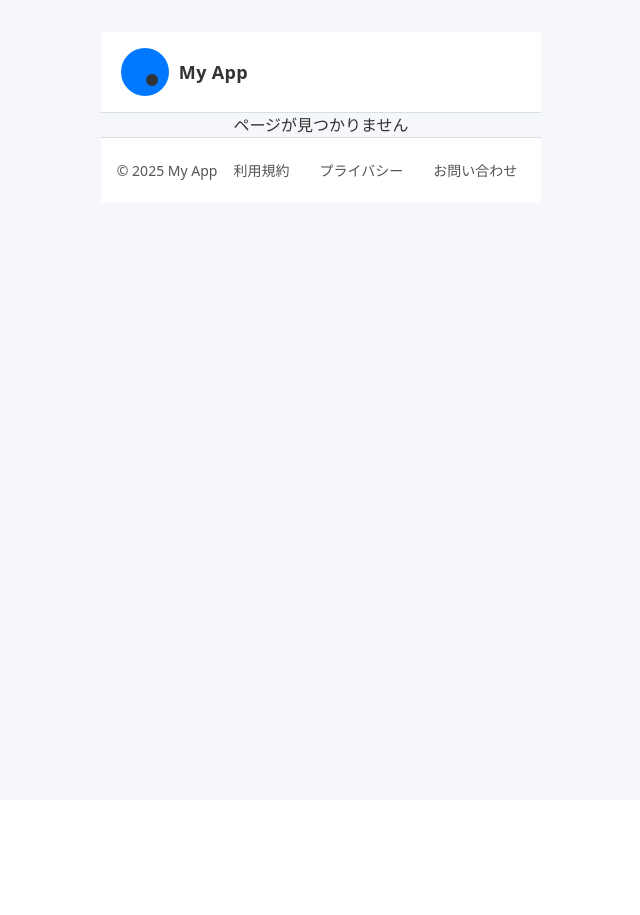
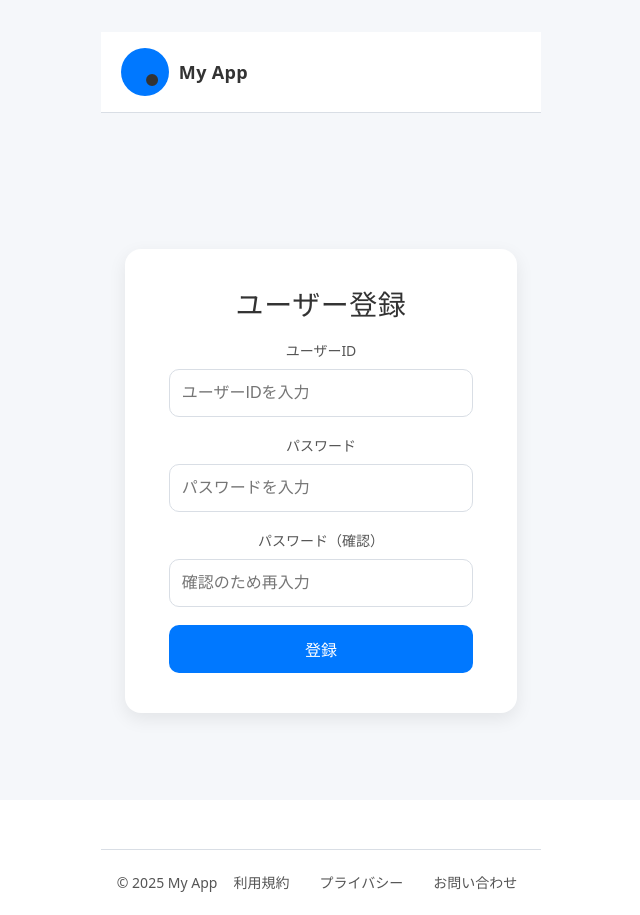
Before and after one commit to Zituryoku-0/sample_front, a React (Vite) app: page /registUser in a window 1280 px wide. Shown: the whole page, without its empty margins (319-959 px from the left). Before the commit the page ends 800 px from the top, so only its background shows below. Built offline with nearby package versions, Linux system fonts and the light colour scheme.

Commit message:
<add>:ユーザー登録画面の画面のみ作成

```diff
--- a/src/App.tsx
+++ b/src/App.tsx
@@ -2,6 +2,7 @@ import './App.css'
 import Header from './pages/common/header/header';
 import Footer from './pages/common/footer/footer';
 import Login from './pages/login/login.tsx';
+import RegistUser from './pages/registUser/registUser.tsx';
 import { Routes, Route } from 'react-router-dom';
 import { Home } from './pages/home/home.tsx';
 
@@ -13,6 +14,7 @@ function App() {
         <Routes>
           <Route path="/login" element={<Login />} />
           <Route path="/home" element={<Home />} />
+          <Route path="/registUser" element={<RegistUser />} />
           {/* 存在しないURLに来たとき */}
           <Route path="*" element={<div>ページが見つかりません</div>} />
         </Routes>
--- a/src/pages/common/footer/footer.tsx
+++ b/src/pages/common/footer/footer.tsx
@@ -1,4 +1,3 @@
-import React from "react";
 import "./footer.css";
 
 function Footer() {
--- a/src/pages/common/header/header.tsx
+++ b/src/pages/common/header/header.tsx
@@ -1,4 +1,3 @@
-import React from "react";
 import "./header.css";
 
 function Header() {
--- /dev/null
+++ b/src/pages/registUser/registUser.css
@@ -0,0 +1,114 @@
+/* registUser: login.css をベースにしたスタイル（同等の見た目） */
+:root {
+  --bg: #f5f7fa;
+  --panel: #ffffff;
+  --text: #333333;
+  --muted: #555555;
+  --border: #d9dee5;
+  --primary: #0078ff;
+  --primary-hover: #005fcc;
+  --fs-title: clamp(20px, 4vw, 28px);
+  --fs-label: clamp(13px, 2.5vw, 14px);
+  --fs-input: clamp(14px, 3vw, 16px);
+  --fs-button: clamp(15px, 3.5vw, 16px);
+  --touch: 48px;
+}
+
+* { box-sizing: border-box; }
+
+html, body, #root {
+  height: 100%;
+  background-color: var(--bg);
+  font-family: ui-sans-serif, system-ui, -apple-system, "Segoe UI", Roboto, "Helvetica Neue", Arial, "Noto Sans JP", "Apple Color Emoji", "Segoe UI Emoji";
+  color: var(--text);
+}
+
+.regist-container {
+  min-height: 100%;
+  display: grid;
+  place-items: center;
+  padding: 16px;
+}
+
+.regist-box {
+  width: 100%;
+  max-width: 420px;
+  background-color: var(--panel);
+  padding: 24px;
+  border-radius: 14px;
+  box-shadow: 0 6px 18px rgba(0,0,0,0.08);
+}
+
+.regist-title {
+  margin: 0 0 20px;
+  text-align: center;
+  font-size: var(--fs-title);
+  letter-spacing: .02em;
+}
+
+.regist-form { display: grid; gap: 16px; }
+
+.form-group { display: grid; gap: 8px; }
+
+.form-group label {
+  font-size: var(--fs-label);
+  color: var(--muted);
+}
+
+.form-group input {
+  width: 100%;
+  height: var(--touch);
+  padding: 0 12px;
+  border: 1px solid var(--border);
+  border-radius: 10px;
+  font-size: var(--fs-input);
+  background: #fff;
+  outline: none;
+  transition: border-color .2s ease, box-shadow .2s ease;
+}
+
+.form-group input:focus-visible {
+  border-color: var(--primary);
+  box-shadow: 0 0 0 4px rgba(0,120,255,.15);
+}
+.error-message{ color: chocolate; }
+
+.regist-button {
+  width: 100%;
+  height: var(--touch);
+  display: inline-flex;
+  align-items: center;
+  justify-content: center;
+  padding: 0 16px;
+  border: none;
+  border-radius: 10px;
+  background-color: var(--primary);
+  color: #fff;
+  font-size: var(--fs-button);
+  font-weight: 600;
+  cursor: pointer;
+  transition: background-color .2s ease, transform .02s ease-in-out;
+  touch-action: manipulation;
+}
+.regist-button:hover { background-color: var(--primary-hover); }
+.regist-button:active { transform: translateY(1px); }
+
+@media (prefers-color-scheme: dark) {
+  :root {
+    --bg: #0f172a;
+    --panel: #111827;
+    --text: #e5e7eb;
+    --muted: #cbd5e1;
+    --border: #273143;
+    --primary: #3b82f6;
+    --primary-hover: #2563eb;
+  }
+  .regist-box { box-shadow: 0 6px 18px rgba(0,0,0,0.5); }
+  .form-group input { background: #0b1220; color: var(--text); }
+}
+
+@media (prefers-reduced-motion: reduce) { * { transition: none !important; } }
+
+@media (min-width: 480px) { .regist-box { padding: 28px; } .regist-form { gap: 18px; } }
+@media (min-width: 768px) { .regist-box { padding: 32px 36px; border-radius: 16px; } }
+@media (min-width: 1024px) { .regist-container { padding: 24px; } .regist-box { padding: 40px 44px; } }
--- /dev/null
+++ b/src/pages/registUser/registUser.tsx
@@ -0,0 +1,120 @@
+import React, { useState } from 'react';
+import './registUser.css';
+import { useForm } from 'react-hook-form';
+import Loading from '../loading/loading';
+
+type RegistForm = {
+	userId: string;
+	password: string;
+	confirmPassword: string;
+};
+
+function RegistUser() {
+	const [loading, setLoading] = useState(false);
+	const [error, setError] = useState<string | null>(null);
+
+	const {
+		register,
+		handleSubmit,
+		watch,
+		reset,
+		formState: { errors },
+	} = useForm<RegistForm>({
+		mode: 'onBlur',
+		defaultValues: { userId: '', password: '', confirmPassword: '' },
+	});
+
+	const onSubmit = async (data: RegistForm) => {
+		setError(null);
+		if (data.password !== data.confirmPassword) {
+			setError('パスワードが一致しません。');
+			return;
+		}
+		try {
+			setLoading(true);
+			// ここでAPI呼び出しを行う予定（ダミー実装）
+			await new Promise((r) => setTimeout(r, 600));
+			// 成功時の処理（例: リダイレクトや通知）
+			alert('登録が完了しました（ダミー）。');
+			reset();
+		} catch (e) {
+			setError('登録中にエラーが発生しました。');
+            setError(e.toString());
+		} finally {
+			setLoading(false);
+		}
+	};
+
+	const pwd = watch('password');
+
+	return (
+		<div className="regist-container">
+			<div className="regist-box" aria-labelledby="regist-title">
+				<h1 id="regist-title" className="regist-title">ユーザー登録</h1>
+
+				<form className="regist-form" onSubmit={handleSubmit(onSubmit)} noValidate>
+					<div className="form-group">
+						<label htmlFor="userId">ユーザーID</label>
+						<input
+							id="userId"
+							type="text"
+							placeholder="ユーザーIDを入力"
+							autoComplete="username"
+							aria-invalid={!!errors.userId}
+							aria-describedby={errors.userId ? 'userId-error' : undefined}
+							{...register('userId', { required: 'ユーザーIDは必須です。' })}
+						/>
+						{errors.userId && (
+							<p id="userId-error" className="error-message">{errors.userId.message}</p>
+						)}
+					</div>
+
+					<div className="form-group">
+						<label htmlFor="password">パスワード</label>
+						<input
+							id="password"
+							type="password"
+							placeholder="パスワードを入力"
+							autoComplete="new-password"
+							aria-invalid={!!errors.password}
+							aria-describedby={errors.password ? 'password-error' : undefined}
+							{...register('password', {
+								required: 'パスワードは必須です。',
+								minLength: { value: 8, message: 'パスワードは8文字以上で入力してください。' },
+							})}
+						/>
+						{errors.password && (
+							<p id="password-error" className="error-message">{errors.password.message}</p>
+						)}
+					</div>
+
+					<div className="form-group">
+						<label htmlFor="confirmPassword">パスワード（確認）</label>
+						<input
+							id="confirmPassword"
+							type="password"
+							placeholder="確認のため再入力"
+							autoComplete="new-password"
+							aria-invalid={!!errors.confirmPassword}
+							aria-describedby={errors.confirmPassword ? 'confirmPassword-error' : undefined}
+							{...register('confirmPassword', {
+								required: '確認用パスワードは必須です。',
+								validate: (v) => v === pwd || 'パスワードが一致しません。',
+							})}
+						/>
+						{errors.confirmPassword && (
+							<p id="confirmPassword-error" className="error-message">{errors.confirmPassword.message}</p>
+						)}
+					</div>
+
+					{error && <div className="error-message">{error}</div>}
+
+					<button type="submit" className="regist-button" aria-label="登録">登録</button>
+				</form>
+			</div>
+			{loading && <Loading />}
+		</div>
+	);
+}
+
+export default RegistUser;
--- a/vite.config.ts
+++ b/vite.config.ts
@@ -1,4 +1,4 @@
-import { defineConfig } from 'vite'
+import { defineConfig } from 'vitest/config'
 import react from '@vitejs/plugin-react'
 
 // https://vite.dev/config/
```
Also changed, not shown: src/pages/registUser/registUser.ts (added).
